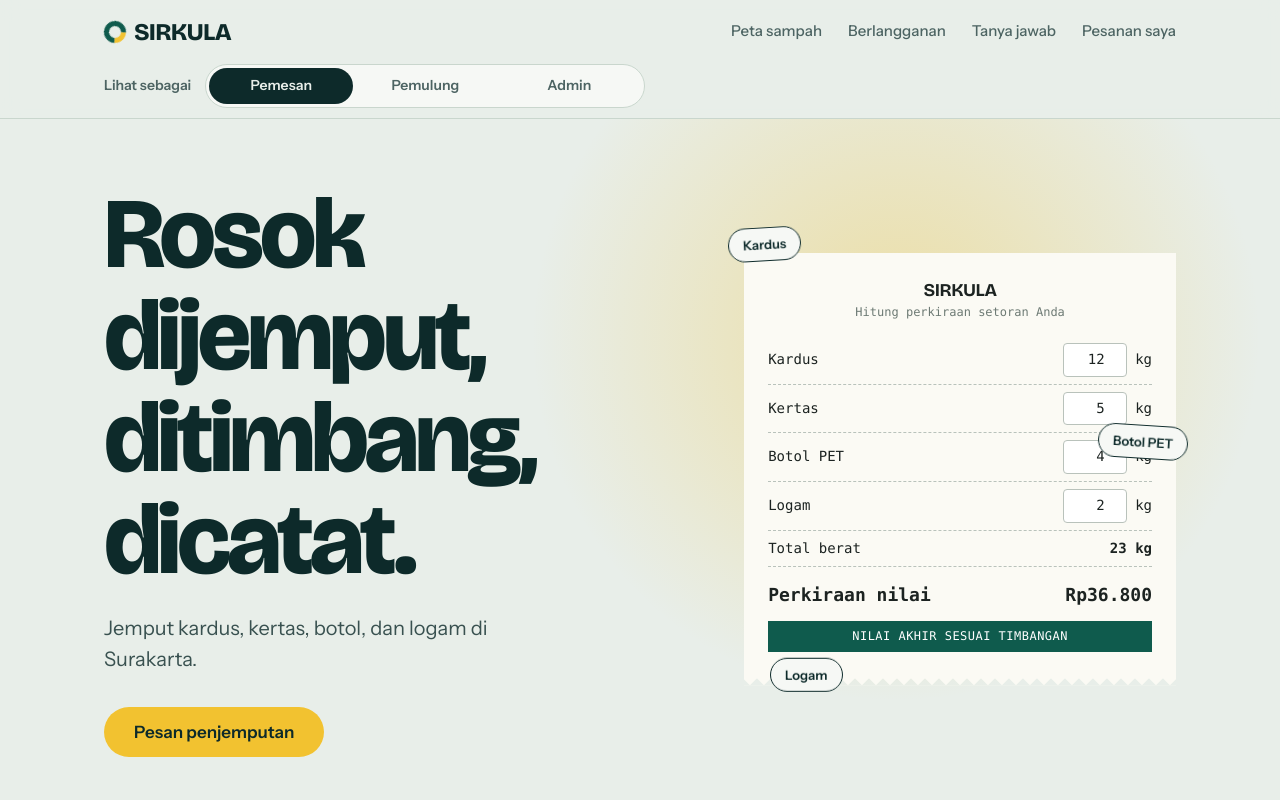
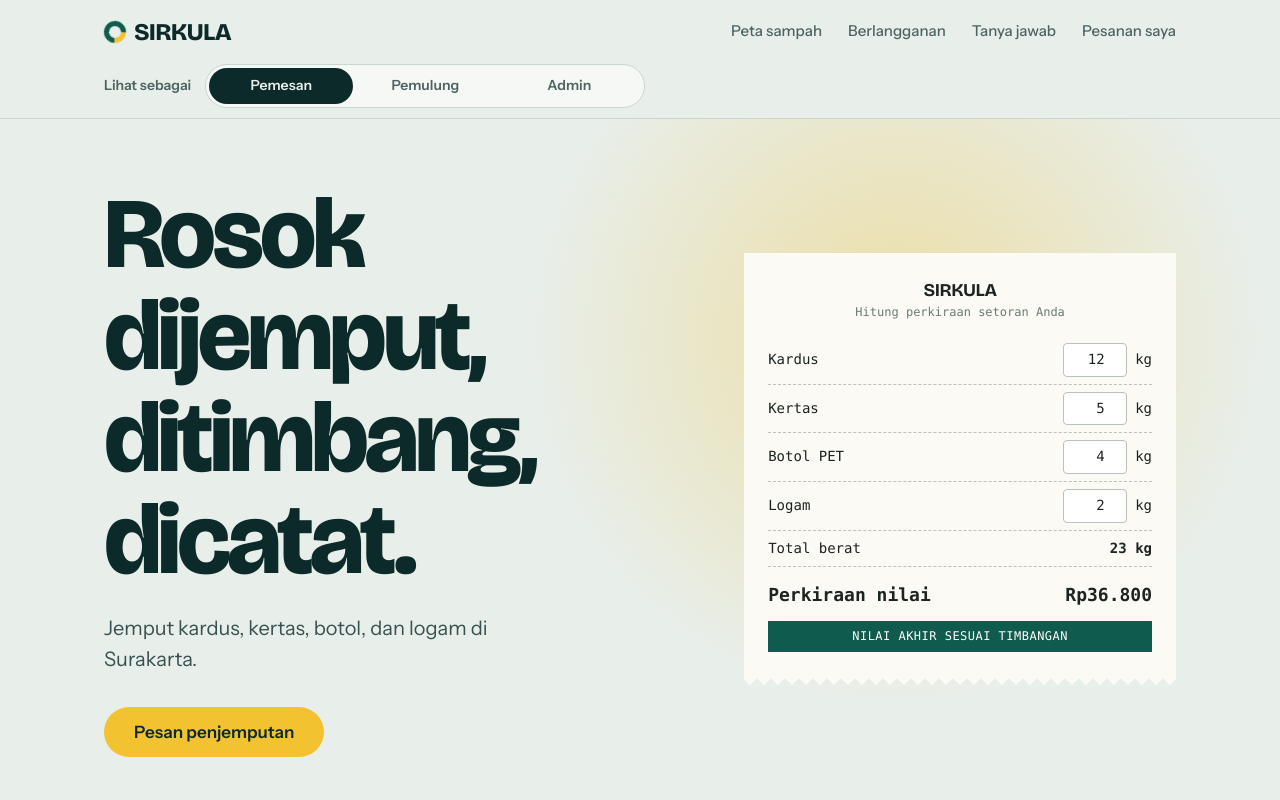
Before and after one commit to annisaafirdaa/SIRKULA, a plain HTML site: page index.html in a window 1280 px wide. Shown: the top 800 px of the page. Drawn offline with nearby package versions, Linux system fonts and the light colour scheme.

Commit message:
Remove chip elements for Kardus, Botol PET, and Logam

```diff
--- a/index.html
+++ b/index.html
@@ -209,9 +209,6 @@ nav ul{display:none}.chip{display:none}
 <div class="cta"><button class="btn sun" data-go="pesan">Pesan penjemputan</button></div>
 </div>
 <div class="rw">
-<span class="chip" style="top:-14px;left:-16px;--d:0s;--r:-4deg">Kardus</span>
-<span class="chip" style="top:42%;right:-12px;--d:-1.6s;--r:5deg">Botol PET</span>
-<span class="chip" style="bottom:-6px;left:6%;--d:-3s;--r:-3deg">Logam</span>
 <div class="rc" aria-label="Hitung perkiraan nilai">
 <h3>SIRKULA</h3><small>Hitung perkiraan setoran Anda</small>
 <div class="r"><span>Kardus</span><span><input type="number" min="0" value="12" data-k> kg</span></div>
```
